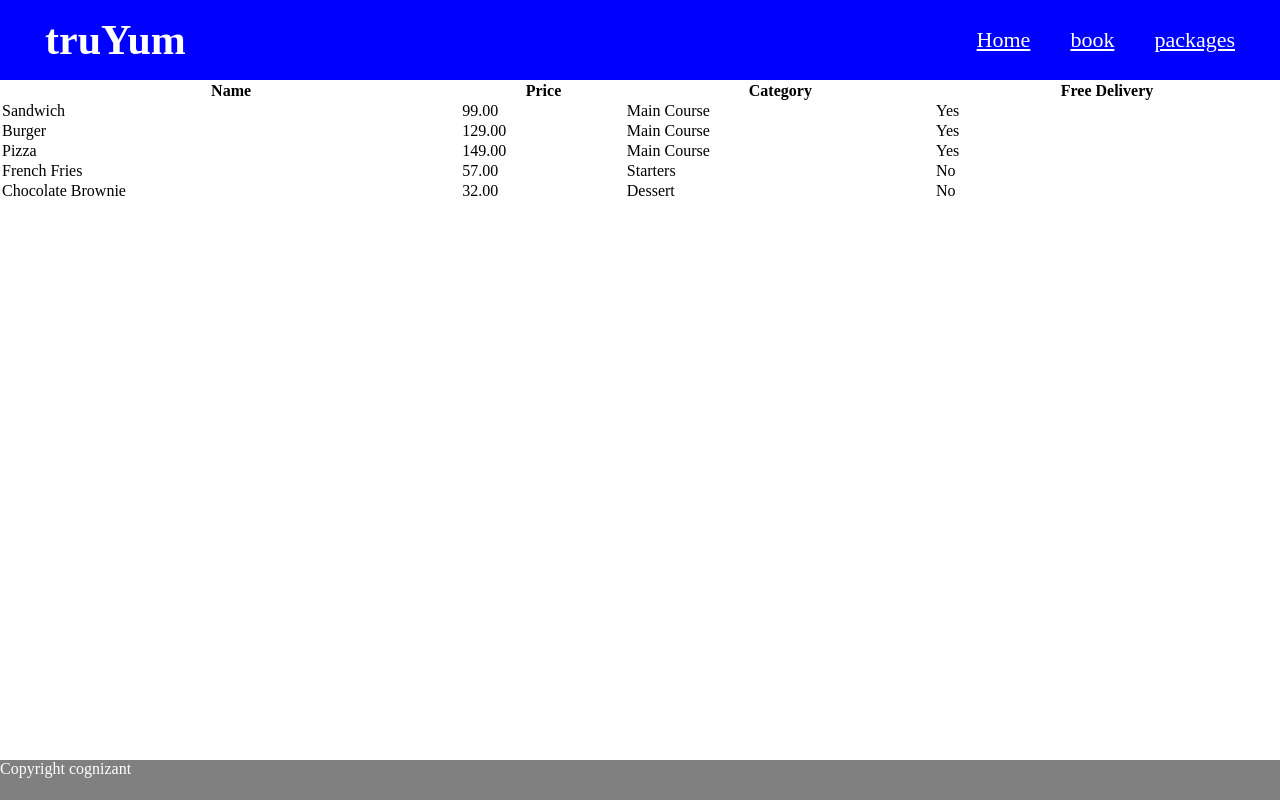
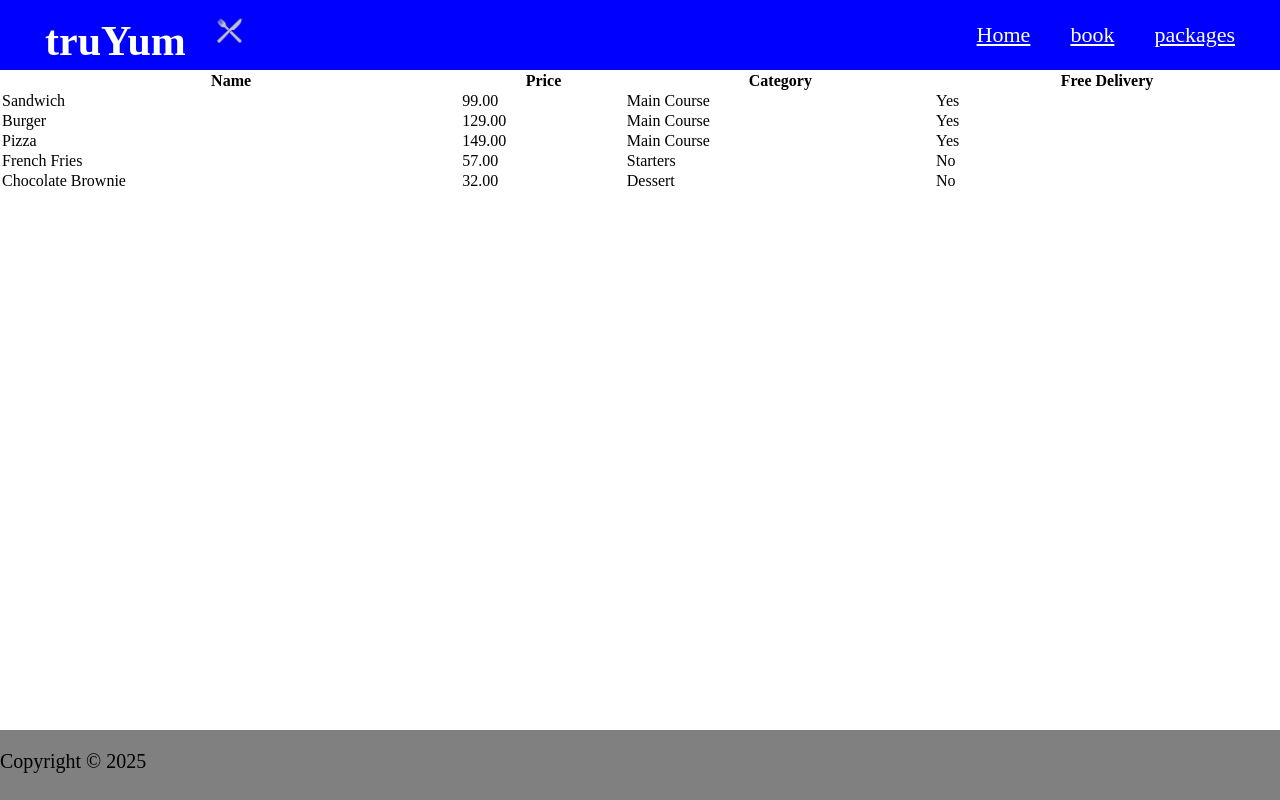
Before and after one commit to SaiSriNithin/INTCIS25MBZ001_CASESTUDY, a plain HTML site: page truYum/index.html in a window 1280 px wide. Drawn offline with Linux system fonts and the light colour scheme.

Commit message:
new file:   truYum/images/logo.png 	modified:   truYum/index.html 	modified:   truYum/style.css

```diff
--- a/truYum/index.html
+++ b/truYum/index.html
@@ -9,11 +9,14 @@
 <body>
     <header id="header">
         <nav class="navbar">
-            <a href="#" class="logo">truYum</a>
+            <div class="nav-title">
+                <a href="#" class="navtitle">truYum</a>
+                <img class="logo" src="images/logo.png" alt="img" height="50px" width="50px">
+            </div>
             <div class="nav-links">
-            <a href="#home">Home</a>
-            <a href="#book">book</a>
-            <a href="#packages">packages</a>
+                <a href="ex.html">Home</a>
+                <a href="#book">book</a>
+                <a href="#packages">packages</a>
             </div>
         </nav>
     </header>
@@ -55,6 +58,6 @@
             <td>No</td>
         </tr>
     </table>
-    <footer class="footer">Copyright cognizant</footer>
+    <footer class="footer"><p class="footer-text">Copyright &#169; 2025</p></footer>
 </body>
 </html>
--- a/truYum/style.css
+++ b/truYum/style.css
@@ -15,14 +15,22 @@ html, body {
     justify-content: space-between;
     align-items: center;
     width: 100%;
-    height:80px;
+    height:70px;
     padding: 0 30px;
     background-color: blue;
 }
-.navbar .logo {
+.navbar .navtitle {
     font-size: 42px;
     font-weight: bold;
     text-decoration: none;
+}
+.navtitle{
+    color: white;
+}
+.logo{
+    padding: 10px;
+    /* height:"40px";
+    width:"40px"; */
 }
 .navbar a{
     color: white;
@@ -34,8 +42,14 @@ html, body {
     gap:10px;
 }
 .footer{
-    height: 40px;
+    padding-top:20px ;
+    text-align: left;
+    font-size: 20px;
+    height: 70px;
     color: white;
     background-color: grey;
     margin-top: auto;
 }
+.footer-text{
+    color: black;
+}
```
Also changed, not shown: truYum/images/logo.png (added).
